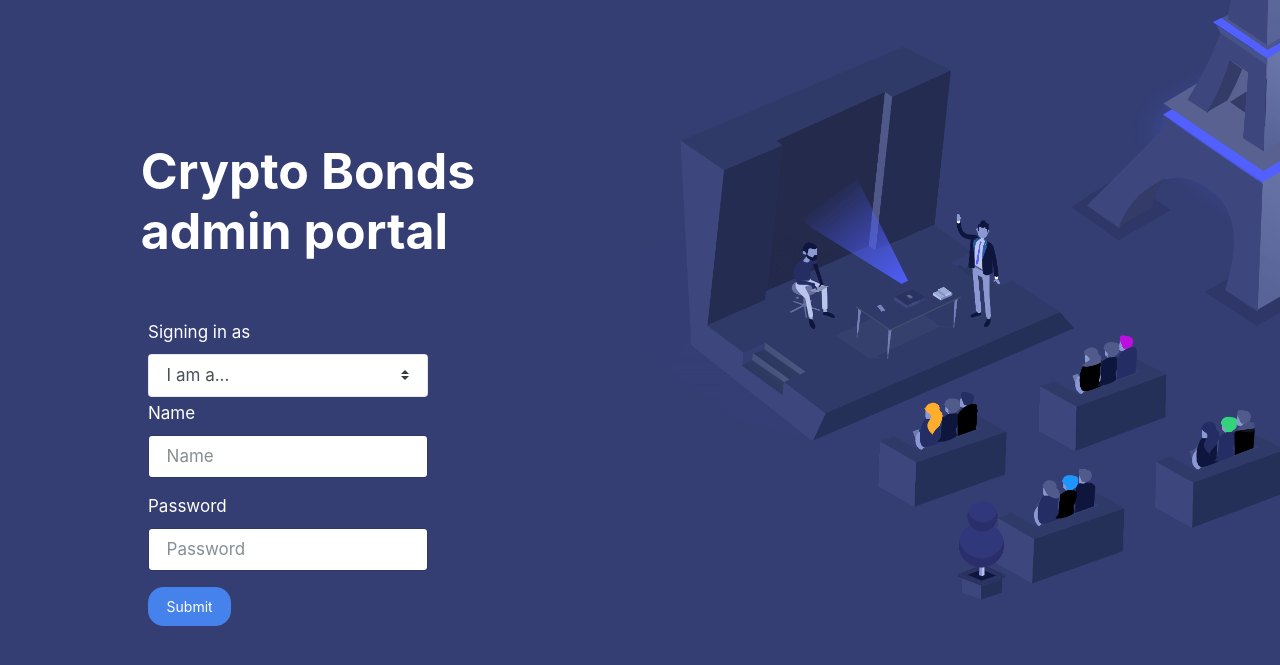
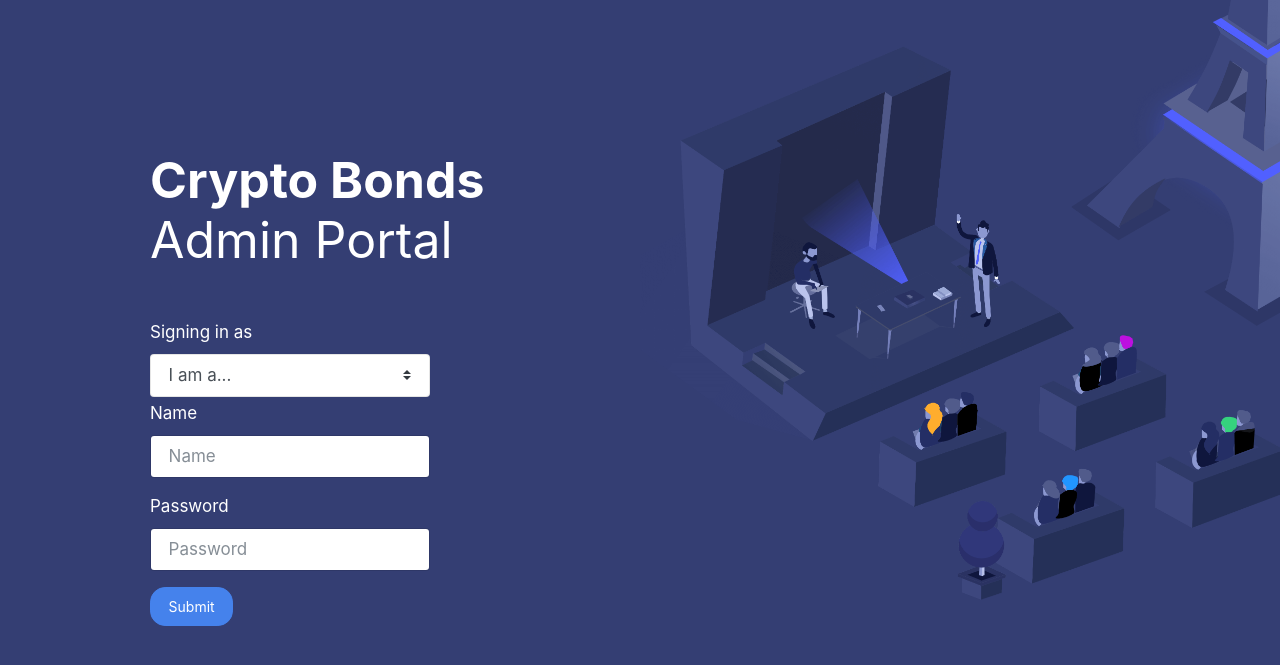
Before and after one commit to crypto-bonds/cryptobonds-web-server, a Django app: page /cryptoserver/ in a window 1280 px wide. Shown: the top 665 px of the page. Run offline with Django 3.2, Linux system fonts and the light colour scheme; some libraries are stand-ins or nearby versions.

Commit message:
style changes

```diff
--- a/cryptoserver/templates/cryptoserver/index.html
+++ b/cryptoserver/templates/cryptoserver/index.html
@@ -16,8 +16,9 @@
 
   <body style="background-color: #343E73; color: white">
     <div class="hero"></div>
-    <h1 style="position:absolute; margin:11%; font-size:50px;">Crypto Bonds</br>admin portal</h1>
-    <form style="margin-top: 25%; margin-left: 10%; width: 300px">
+    <h1 style="position:absolute; margin-left:150px; margin-top:150px; font-size:50px;">Crypto Bonds</h1>
+    <h1 style="position:absolute; margin-left:150px; margin-top:210px; font-size:50px; font-weight: normal;">Admin Portal</h1>
+    <form style="margin-top: 25%; margin-left: 130px; width: 300px">
 
       <div class="form-row align-items-center form-check">
         <div class="col-auto my-1">
--- a/cryptoserver/templates/cryptoserver/now.json
+++ b/cryptoserver/templates/cryptoserver/now.json
@@ -1 +1,2 @@
-{"alias": "crypto-bonds"}
+{"version": 2,
+"alias": "crypto-bonds"}
--- a/cryptoserver/templates/cryptoserver/trader_buy.html
+++ b/cryptoserver/templates/cryptoserver/trader_buy.html
@@ -19,7 +19,7 @@
     <div class="hero"></div>
     <h1 style="position:absolute; margin-left:150px; margin-top:150px; font-size:50px;">Trader</h1>
     <h1 style="position:absolute; margin-left:150px; margin-top:210px; font-size:50px; font-weight: normal;">Buy Portal</h1>
-    <form style="margin-top: 25%; margin-left: 150px; width: 300px">
+    <form style="margin-top: 25%; margin-left: 130px; width: 300px">
 
       <div class="form-row align-items-center form-check">
         <div class="col-auto my-1">
```
